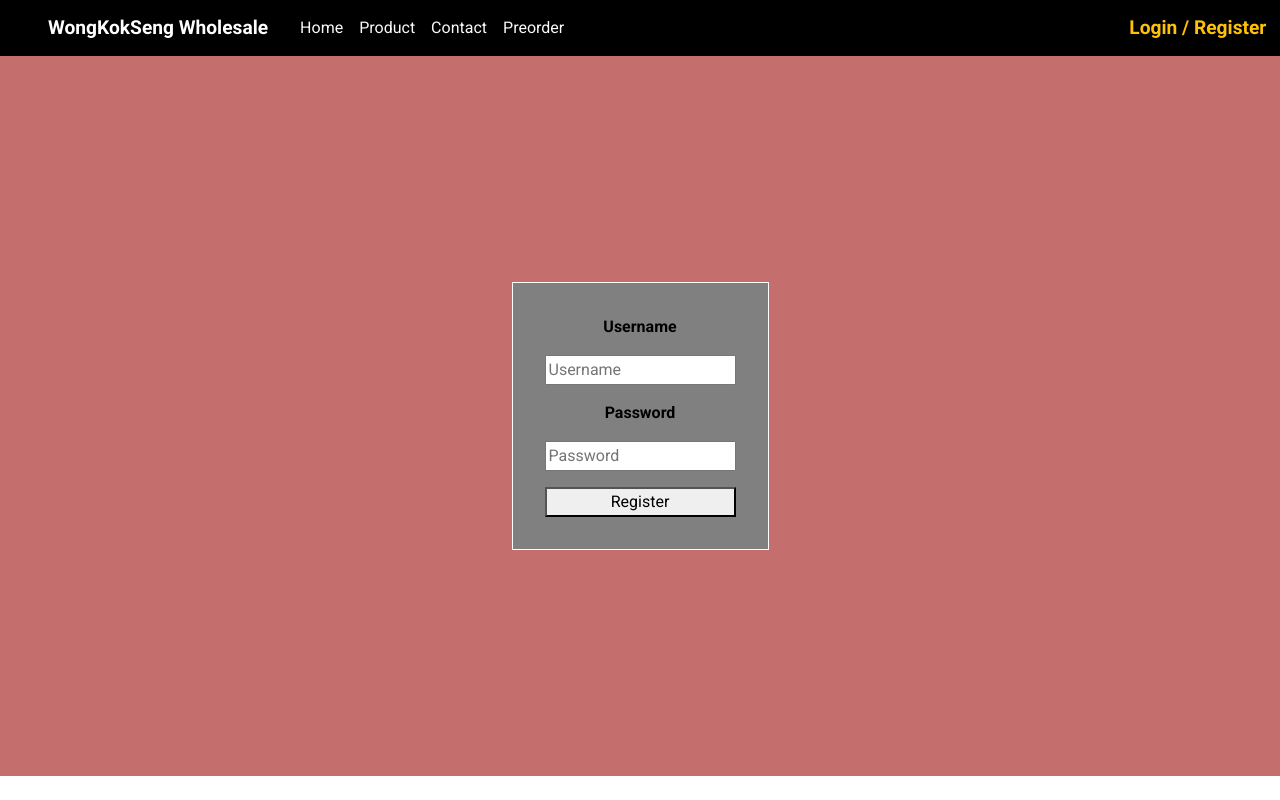
After one commit to Laphii1206/RAD-GROUP, a PHP site: page /login.html in a window 1280 px wide. The commit adds this page. Run offline with PHP 8.4, Linux system fonts and the light colour scheme.

Commit message:
add more thing to do asgasgasg

```diff
--- a/css/style.css
+++ b/css/style.css
@@ -25,7 +25,7 @@ nav {
   padding-left: 3rem;
 }
 
-.navTop > a {
+.navTop>a {
   font-size: 1.20rem;
   font-weight: bolder;
   color: white;
@@ -63,3 +63,50 @@ nav {
   background-color: rgba(0, 0, 0, 0.568);
   color: white;
 }
+
+.preorder-cover h1 {
+  font-size: 3rem;
+  margin-bottom: 1rem;
+}
+
+.navTop>.login-active {
+  margin-left: auto;
+  text-decoration: none;
+  font-weight: bold;
+  transition: color 0.3s ease;
+  color: #ffc107;
+
+}
+
+.login {
+  margin-left: auto;
+  color: #f8f9fa;
+  text-decoration: none;
+  font-weight: bold;
+  transition: color 0.3s ease;
+}
+
+.login-container {
+  display: flex;
+  flex-direction: column;
+  gap: 1rem;
+  color: black;
+  border: solid white 1px;
+  padding: 2rem;
+  font-weight: bold;
+  background-color: gray;
+}
+
+.login-form {
+  min-height: calc(100vh - 80px);
+  width: 100%;
+  display: flex;
+  justify-content: center;
+  align-items: center;
+  flex-direction: column;
+  background-color: rgba(151, 0, 0, 0.568);
+  color: white;
+  text-align: center;
+  padding: 5rem;
+  box-sizing: border-box;
+}
--- a/index.html
+++ b/index.html
@@ -20,9 +20,12 @@
     <a href="index.html">WongKokSeng Wholesale</a>
     <ul>
       <li><a href="index.html" class="active">Home</a></li>
-      <li><a href="products.html">Preorder</a></li>
+      <li><a href="product.html">Product</a></li>
       <li><a href="contact.html">Contact</a></li>
+      <li><a href="preorder.html">Preorder</a></li>
     </ul>
+    <a class="login" href="login.html">Login / Register</a>
+
   </nav>
 
 </body>
--- /dev/null
+++ b/login.html
@@ -0,0 +1,42 @@
+<!DOCTYPE html>
+<html lang="en">
+
+<head>
+    <meta charset="UTF-8">
+    <meta name="viewport" content="width=device-width, initial-scale=1">
+    <title>WongKokSeng Wholesale</title>
+    <link href="https://cdn.jsdelivr.net/npm/bootstrap@5.3.8/dist/css/bootstrap.min.css" rel="stylesheet"
+        integrity="sha384-sRIl4kxILFvY47J16cr9ZwB07vP4J8+LH7qKQnuqkuIAvNWLzeN8tE5YBujZqJLB" crossorigin="anonymous">
+    <link rel="stylesheet" href="css/style.css">
+    <script src="https://cdn.jsdelivr.net/npm/bootstrap@5.3.8/dist/js/bootstrap.bundle.min.js"
+        integrity="sha384-FKyoEForCGlyvwx9Hj09JcYn3nv7wiPVlz7YYwJrWVcXK/BmnVDxM+D2scQbITxI"
+        crossorigin="anonymous"></script>
+    <script src="js/script.js"></script>
+</head>
+
+<body>
+    <nav class="navTop">
+        <a href="index.html">WongKokSeng Wholesale</a>
+        <ul>
+            <li><a href="index.html">Home</a></li>
+            <li><a href="product.html">Product</a></li>
+            <li><a href="contact.html">Contact</a></li>
+            <li><a href="preorder.html">Preorder</a></li>
+        </ul>
+        <a class="login-active" href="login.html">Login / Register</a>
+
+    </nav>
+    <form class="login-form">
+        <div class="login-container">
+            <a>Username</a>
+            <input type="text" placeholder="Username">
+            <a>Password</a>
+            <input type="password" placeholder="Password">
+            <button>Register</button>
+
+        </div>
+    </form>
+    </div>
+</body>
+
+</html>
```
Also changed, not shown: preorder.html (renamed from products.html, +4 -6 lines), product.html (added, +38 -0 lines).
